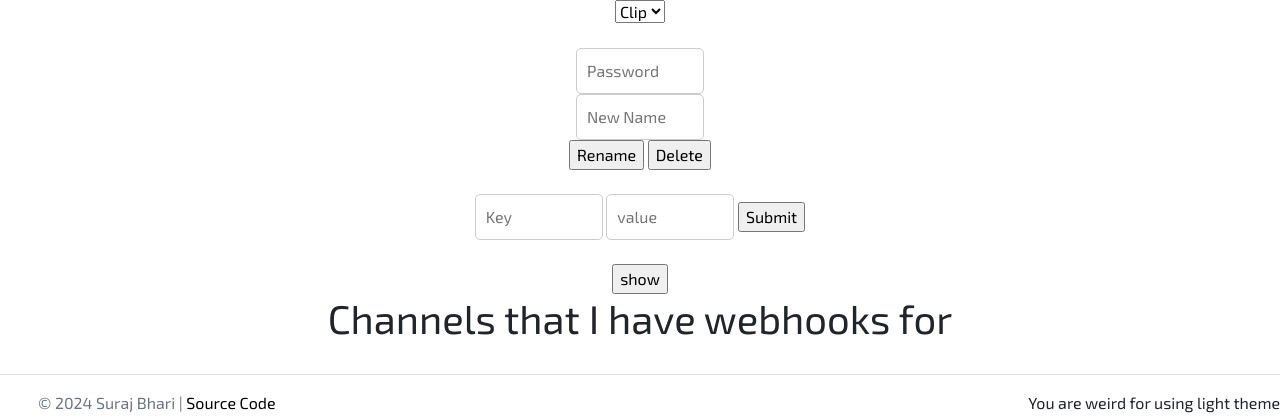
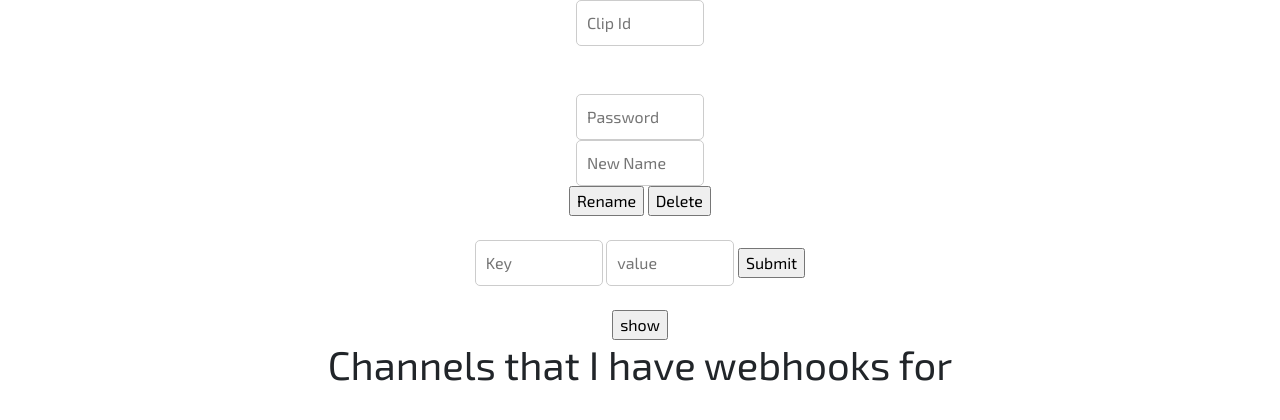
Before and after one commit to abhishek8911/streamsnip, a Flask app: page /admin in a window 1280 px wide. Shown: the part 60-480 px from the top of the page. Run offline with Flask 3, Linux system fonts and the light colour scheme; tables that the repository leaves empty hold one stand-in row (values such as "Sample post").

Commit message:
take text input for clip id cuz 13k clips

```diff
--- a/main.py
+++ b/main.py
@@ -1159,6 +1159,7 @@ def edit_delete():
     if password != actual_password:
         return "Invalid password"
     # get the clip id
+    print(request.form)
     clip_id = request.form.get("clip")
     # get the action
     if request.form.get("rename") == "Rename":
--- a/templates/admin.html
+++ b/templates/admin.html
@@ -8,12 +8,7 @@
 {% block content %}
 <center>
     <form action="/ed" method="post">
-        <select id="clip" name="clip">
-            <option value="">Clip</option>
-            {% for clip in ids %}
-                <option value="{{ clip }}">{{ clip }}</option>
-            {% endfor %}
-        </select>
+        <input type="text" placeholder="Clip Id" name="clip" id="clip"></br>
         </br></br>
         <input type="password" name="password" placeholder="Password"></br>
         <input type="text" name="new_name" placeholder="New Name"> </br>
```
